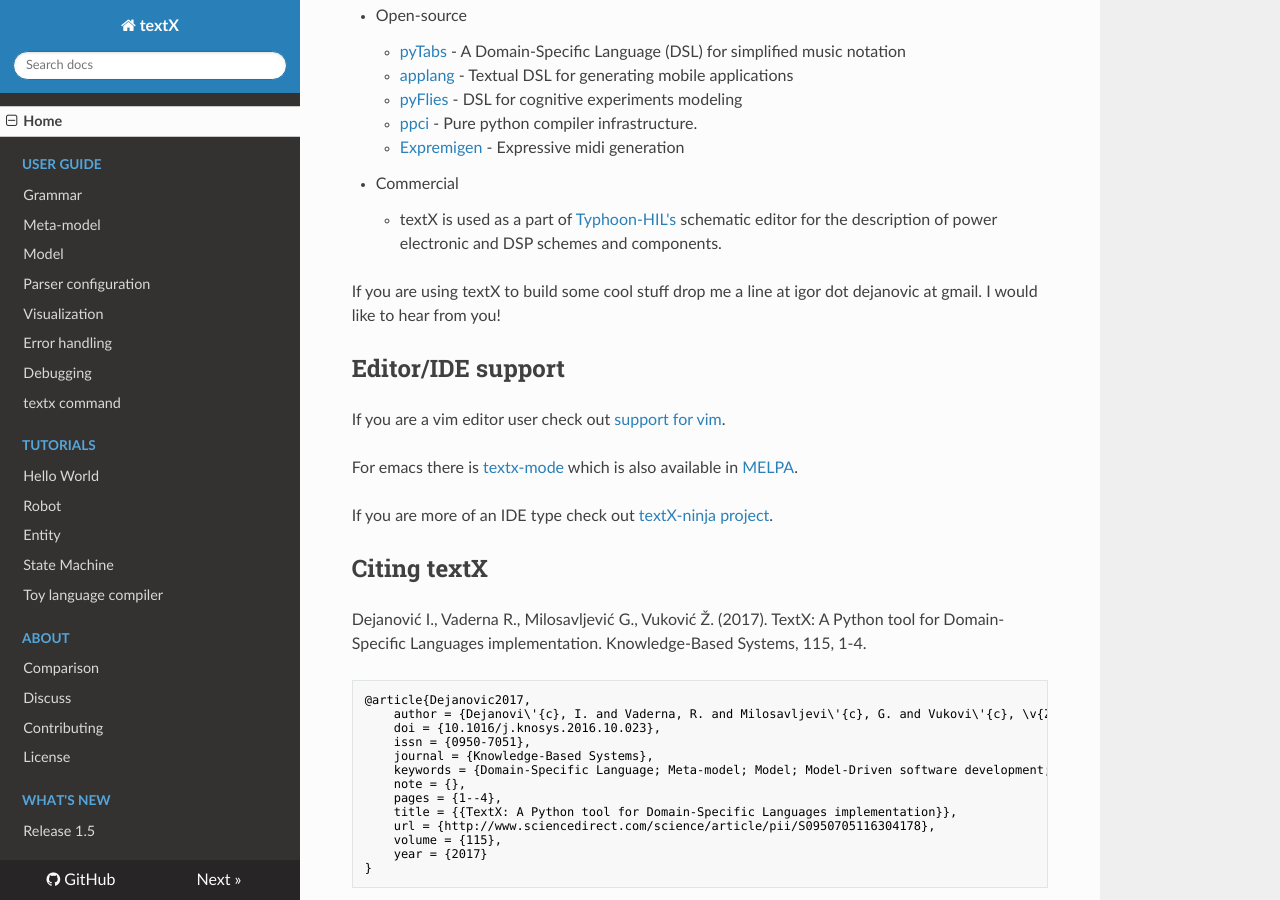
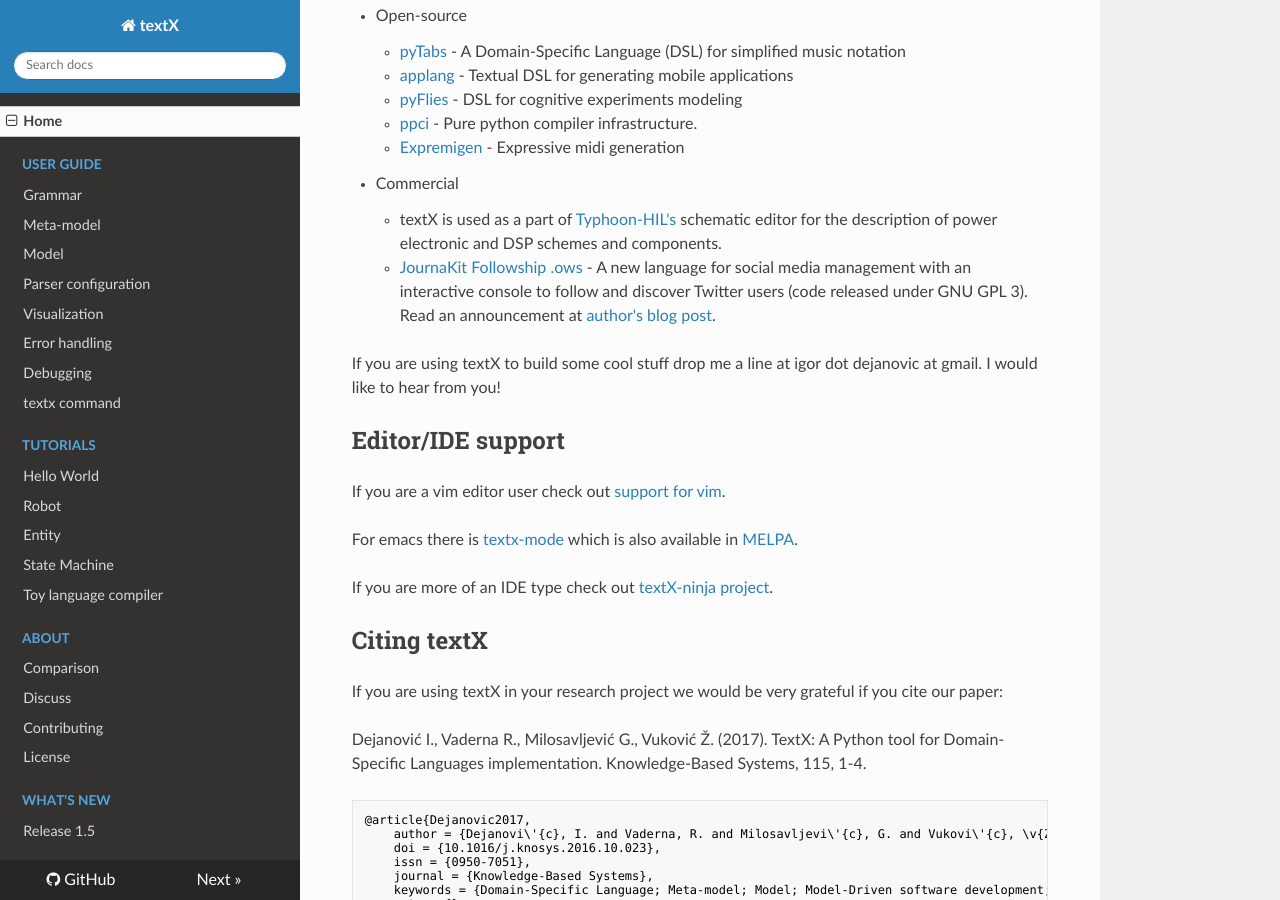
Before and after one commit to textX/textX, an MkDocs documentation site: the page built from docs/index.md, in a window 1280 px wide and 900 px high, scrolled down 2915 px. Built offline with MkDocs 1.6.1, drawn with Linux system fonts in a browser that asks for light colours; nearby versions of some CDN libraries; old or Windows-style settings are respelled for this version of MkDocs.

Commit message:
Updating index page.

```diff
--- a/docs/index.md
+++ b/docs/index.md
@@ -145,6 +145,12 @@
     - textX is used as a part of [Typhoon-HIL's](https://www.typhoon-hil.com/?utm_campaign=1604_HIL402%20Campaign&utm_content=Igor_github&utm_source=email)
       schematic editor for the description of power electronic and DSP schemes and
       components.
+    - [JournaKit Followship .ows](https://journakit.chirale.org/) - A new
+      language for social media management with an interactive console to follow
+      and discover Twitter users (code released under GNU GPL 3). Read an
+      announcement
+      at
+      [author's blog post](https://chirale.org/2017/09/17/a-new-language-for-social-media-managers-on-twitter/).
 
 If you are using textX to build some cool stuff drop me a line at igor dot
 dejanovic at gmail. I would like to hear from you!
@@ -159,6 +165,9 @@
 If you are more of an IDE type check out [textX-ninja project](https://github.com/igordejanovic/textX-ninja).
 
 ## Citing textX
+
+If you are using textX in your research project we would be very grateful if you
+cite our paper:
 
 Dejanović I., Vaderna R., Milosavljević G., Vuković Ž. (2017).
 TextX: A Python tool for Domain-Specific Languages implementation.
```
